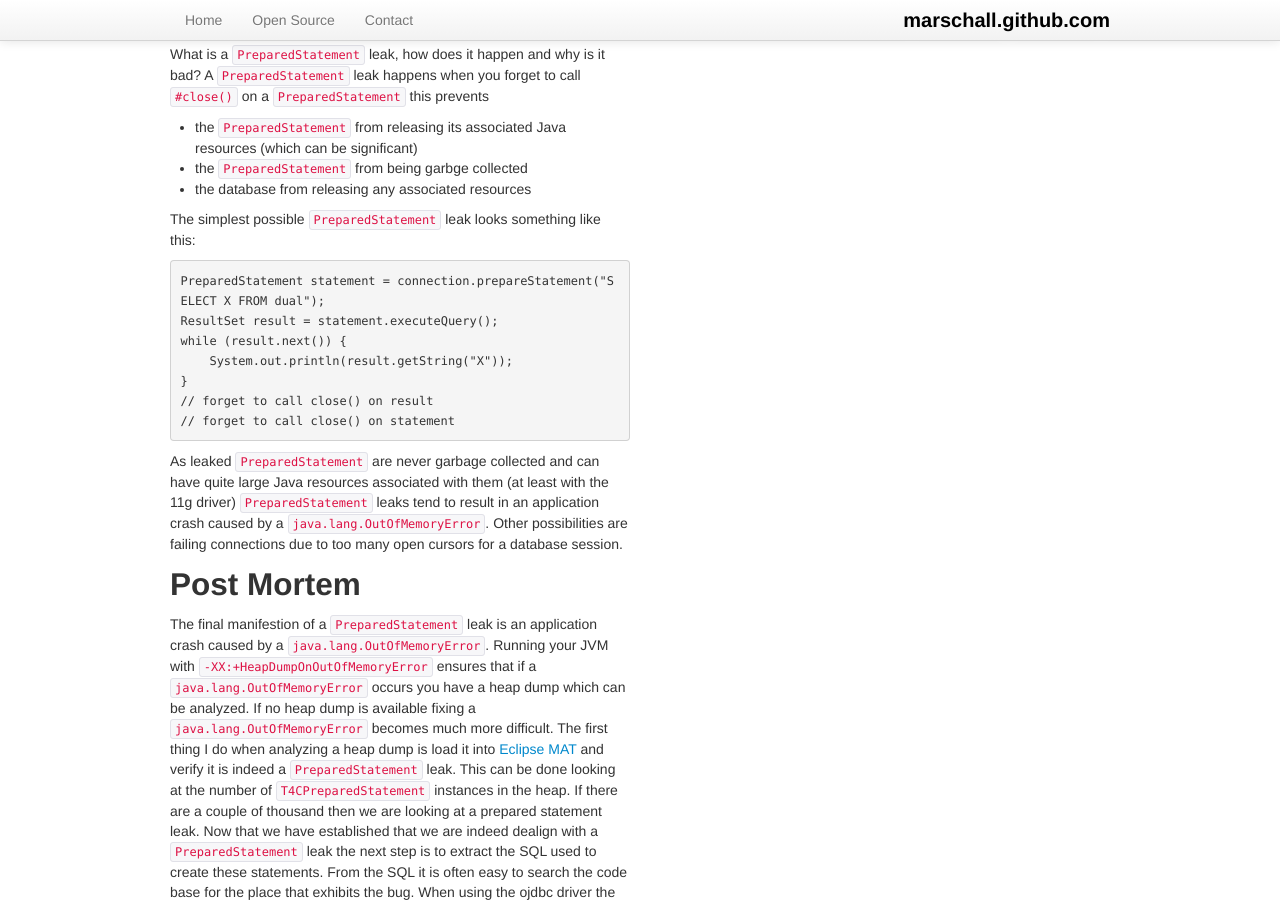
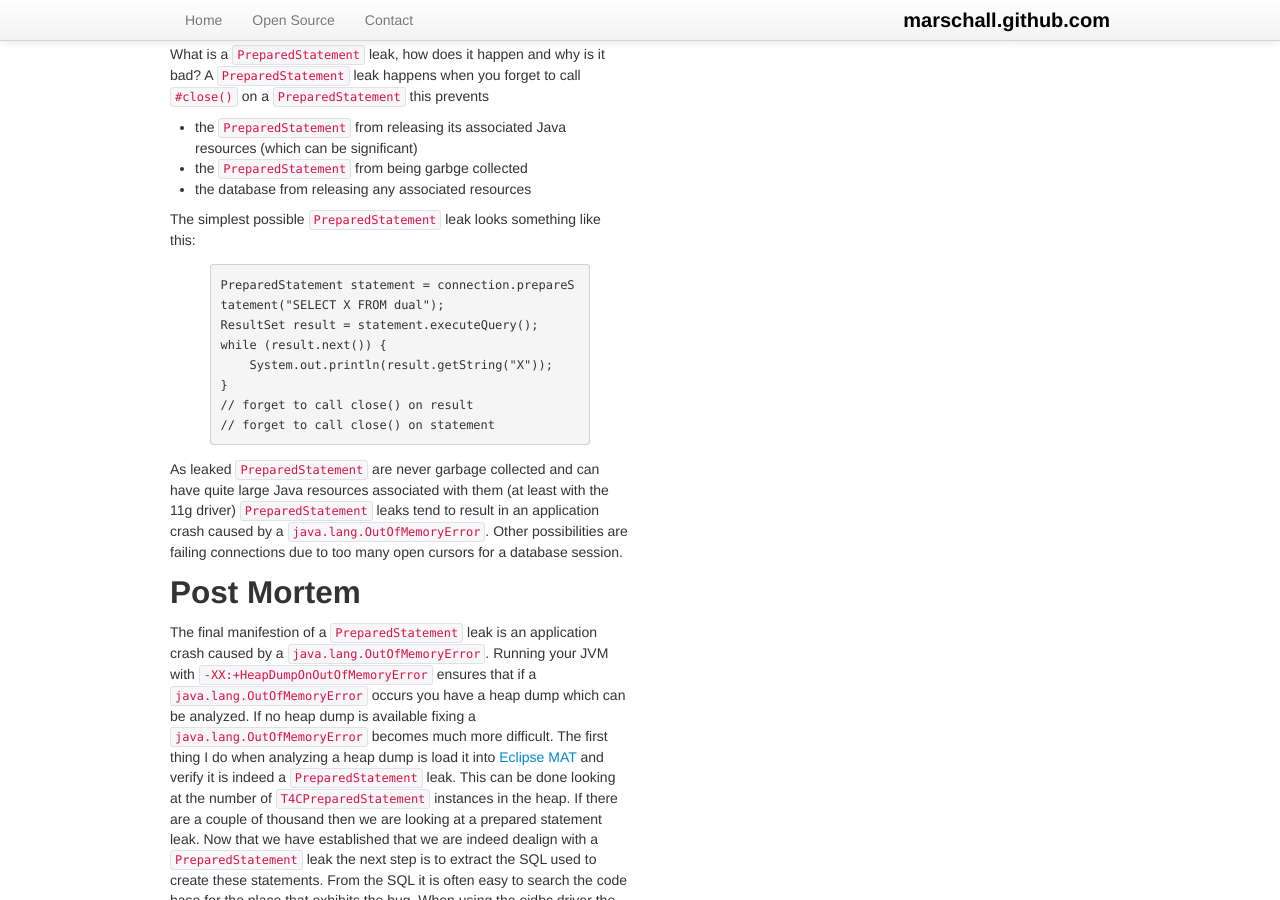
Before and after one commit to marschall/marschall.github.com, a Jekyll site: the page built from _posts/2015-01-17-debugging-preparedstatement-leaks.md, in a window 1280 px wide and 900 px high, scrolled down 388 px. Built offline with Jekyll 4.4.1, drawn with Linux system fonts in a browser that asks for light colours.

Commit message:
work on highlighting

````diff
--- a/_posts/2015-01-17-debugging-preparedstatement-leaks.md
+++ b/_posts/2015-01-17-debugging-preparedstatement-leaks.md
@@ -15,7 +15,7 @@ What is a `PreparedStatement` leak, how does it happen and why is it bad? A `Pre
 
 The simplest possible `PreparedStatement` leak looks something like this:
 
-```java
+{% highlight java %}
 PreparedStatement statement = connection.prepareStatement("SELECT X FROM dual");
 ResultSet result = statement.executeQuery();
 while (result.next()) {
@@ -23,7 +23,7 @@ while (result.next()) {
 }
 // forget to call close() on result
 // forget to call close() on statement
-```
+{% endhighlight %}
 
 As leaked `PreparedStatement` are never garbage collected and can have quite large Java resources associated with them (at least with the 11g driver) `PreparedStatement` leaks tend to result in an application crash caused by a `java.lang.OutOfMemoryError`. Other possibilities are failing connections due to too many open cursors for a database session.
 
@@ -32,10 +32,10 @@ Post Mortem
 
 The final manifestion of a `PreparedStatement` leak is an application crash caused by a `java.lang.OutOfMemoryError`. Running your JVM with `-XX:+HeapDumpOnOutOfMemoryError` ensures that if a `java.lang.OutOfMemoryError` occurs you have a heap dump which can be analyzed. If no heap dump is available fixing a `java.lang.OutOfMemoryError` becomes much more difficult. The first thing I do when analyzing a heap dump is load it into [Eclipse MAT]() and verify it is indeed a `PreparedStatement` leak. This can be done looking at the number of `T4CPreparedStatement` instances in the heap. If there are a couple of thousand then we are looking at a prepared statement leak. Now that we have established that we are indeed dealign with a `PreparedStatement` leak the next step is to extract the SQL used to create these statements. From the SQL it is often easy to search the code base for the place that exhibits the bug. When using the ojdbc driver the SQL of all the `PreparedStatement` instances in the heap can be found with the following OQL query:
 
-```sql
+{% highlight sql %}
 SELECT DISTINCT toString(oracle_sql.value)
 FROM oracle.jdbc.driver.OracleSql
-```
+{% endhighlight %}
 
 after exporting the result to a CSV and importing it into [SQLite Manager](https://addons.mozilla.org/en-US/firefox/addon/sqlite-manager/) the result can be postprocessed, trailing characters and be removed and the queries can be grouped and counted.
 
````
